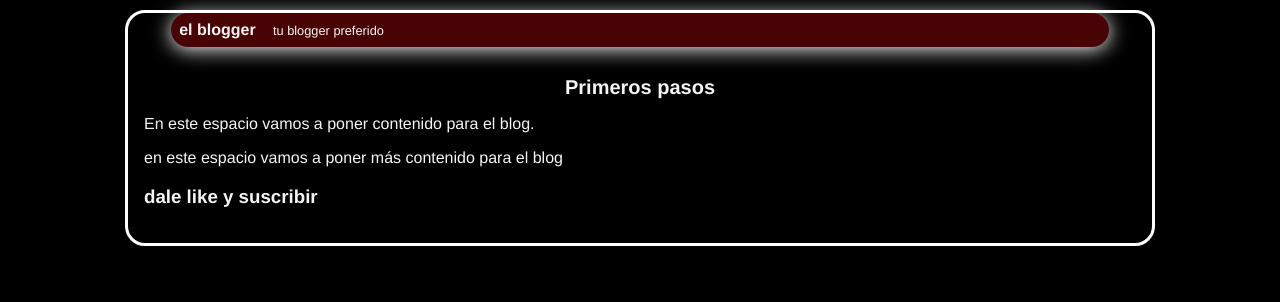
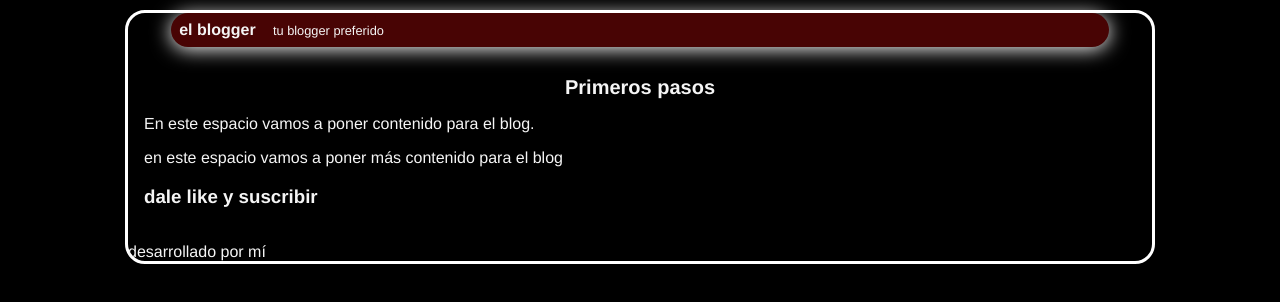
Before and after one commit to estemancas/blog, a plain HTML site: page blog.html in a window 1280 px wide. Drawn offline with Linux system fonts and the light colour scheme.

Commit message:
creación de espacio para el footer

```diff
--- a/blog.html
+++ b/blog.html
@@ -17,6 +17,7 @@
             <p>en este espacio vamos a poner más contenido para el blog</p>
             <h3>dale like y suscribir</h3>
         </div>
+        <div id="footer">desarrollado por mí</div>
     </div>
 
 </body>
```
